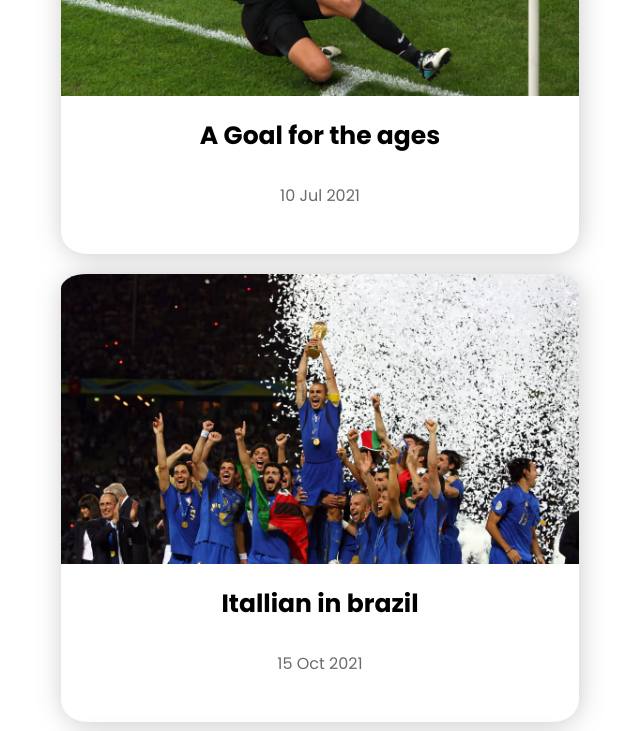
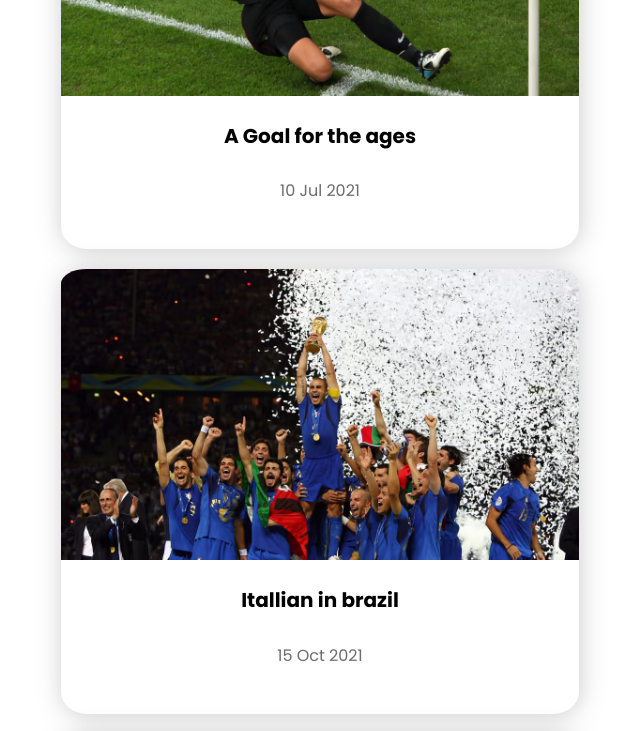
Before and after one commit to Akibur/2-ph-football, a plain HTML site: page index.html in a window 768 px wide. Shown: the part 4960-5691 px from the top of the page, without its empty margins (64-704 px from the left). Drawn offline with Linux system fonts and the light colour scheme.

Commit message:
refactored

```diff
--- a/style.css
+++ b/style.css
@@ -37,9 +37,11 @@ p {
 .btn:hover {
   transform: scale(1.2);
 }
+
 .btn > i {
   padding-left: 8px;
 }
+
 /* Media queries phone */
 @media (max-width: 700px) {
   h1 {
@@ -62,6 +64,7 @@ p {
   background-color: #2d26a0;
   padding: 5% 15%;
 }
+
 #slider-heading {
   color: white;
   margin-bottom: 30px;
@@ -87,10 +90,12 @@ p {
     flex-direction: column;
     padding: 5% 10%;
   }
+
   .slider > div {
     text-align: left;
     width: 100%;
   }
+
   .slider > div > img {
     display: block;
     margin-top: 20%;
@@ -112,6 +117,7 @@ p {
   padding: 15px;
   padding-bottom: 30px;
 }
+
 .player > img {
   width: 100%;
 }
@@ -123,6 +129,7 @@ p {
     margin-top: 40px;
     padding: 5% 5%;
   }
+
   .player {
     box-shadow: 1px 1px 25px rgba(128, 128, 128, 0.399);
     padding: 15px;
@@ -137,6 +144,7 @@ p {
     margin-top: 40px;
     padding: 5% 5%;
   }
+
   .player {
     box-shadow: 1px 1px 25px rgba(128, 128, 128, 0.399);
     padding: 15px;
@@ -181,20 +189,23 @@ p {
     flex-direction: column;
     margin-bottom: 30px;
   }
+
   .highlights > div {
     width: 100%;
   }
+
   .highlights > div > h1 {
     font-size: 28px;
     line-height: 40px;
     margin: 0px;
   }
+
   .highlights > div > img {
     margin-top: 30px;
   }
 }
-/* Vision Styles  */
 
+/* Vision Section  Styles  */
 .vision {
   background-image: url(images/vision.png);
   background-size: cover;
@@ -213,6 +224,7 @@ p {
   color: white;
   margin-bottom: 5px;
 }
+
 .vision p {
   color: white;
 }
@@ -222,8 +234,7 @@ p {
   color: white;
 }
 
-/* Latest News  */
-
+/* Latest News section styles  */
 .latest-news {
   display: flex;
   flex-direction: column;
@@ -243,12 +254,12 @@ p {
   justify-content: center;
   align-items: center;
 }
+
 .latest-news .posts article {
   display: flex;
   justify-content: center;
   align-items: center;
   flex-direction: column;
-
   margin: 10px;
   box-shadow: 1px 1px 25px rgba(128, 128, 128, 0.399);
   padding-bottom: 30px;
@@ -258,7 +269,6 @@ p {
 .latest-news .posts img {
   width: 100%;
   padding: 0px;
-
   border-top-left-radius: 5%;
   border-top-right-radius: 5%;
 }
@@ -273,14 +283,17 @@ p {
   .latest-news {
     padding: 5% 10%;
   }
+
   .latest-news h1 {
     font-size: 35px;
     line-height: 40px;
     margin-bottom: 10%;
   }
+
   .latest-news .posts {
     flex-direction: column;
   }
+
   .latest-news .posts h2 {
     font-size: 20px;
     margin-top: 30px;
@@ -292,9 +305,14 @@ p {
   }
 }
 
-@media (max-width: 801px) {
+@media (min-width: 481px) and (max-width: 850px) {
   .latest-news .posts {
     flex-direction: column;
+  }
+
+  .latest-news .posts h2 {
+    font-size: 20px;
+    margin-top: 30px;
   }
 }
 
```
Also changed, not shown: index.html (+1 -6 lines).
